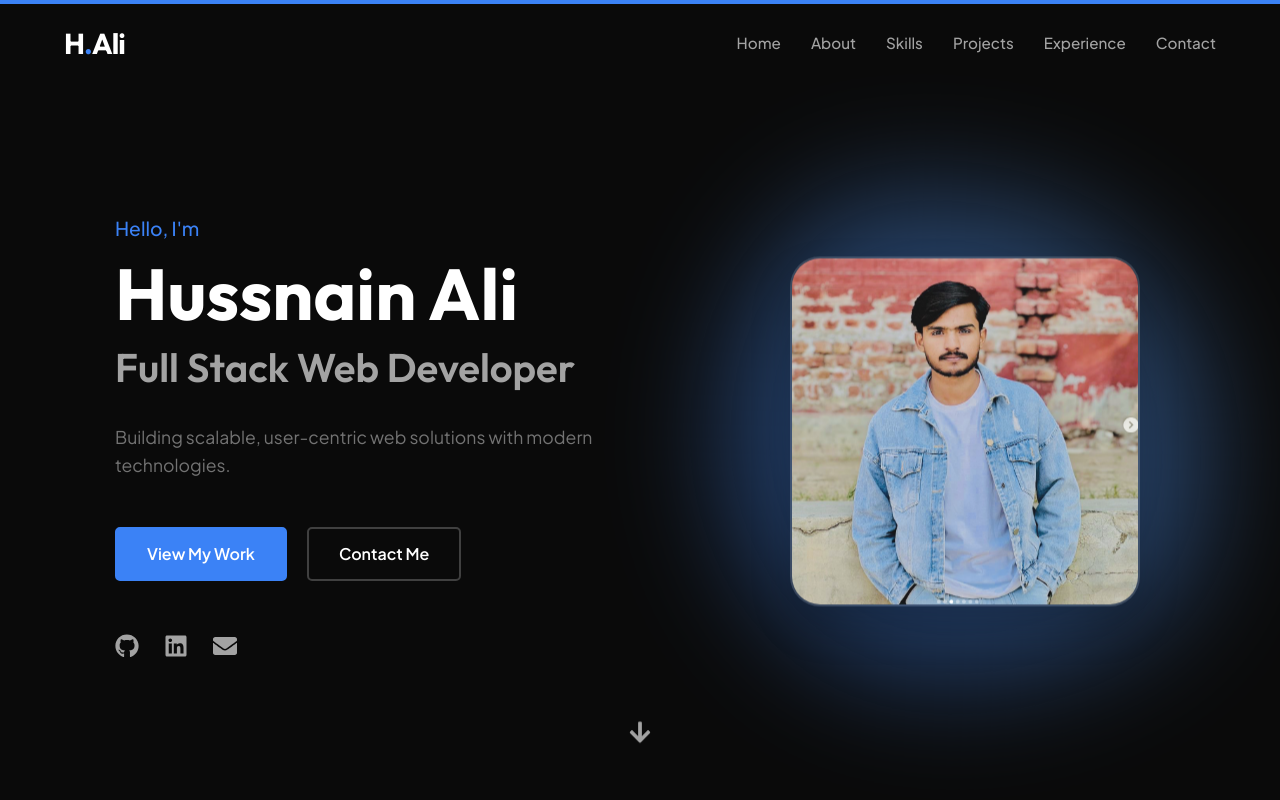
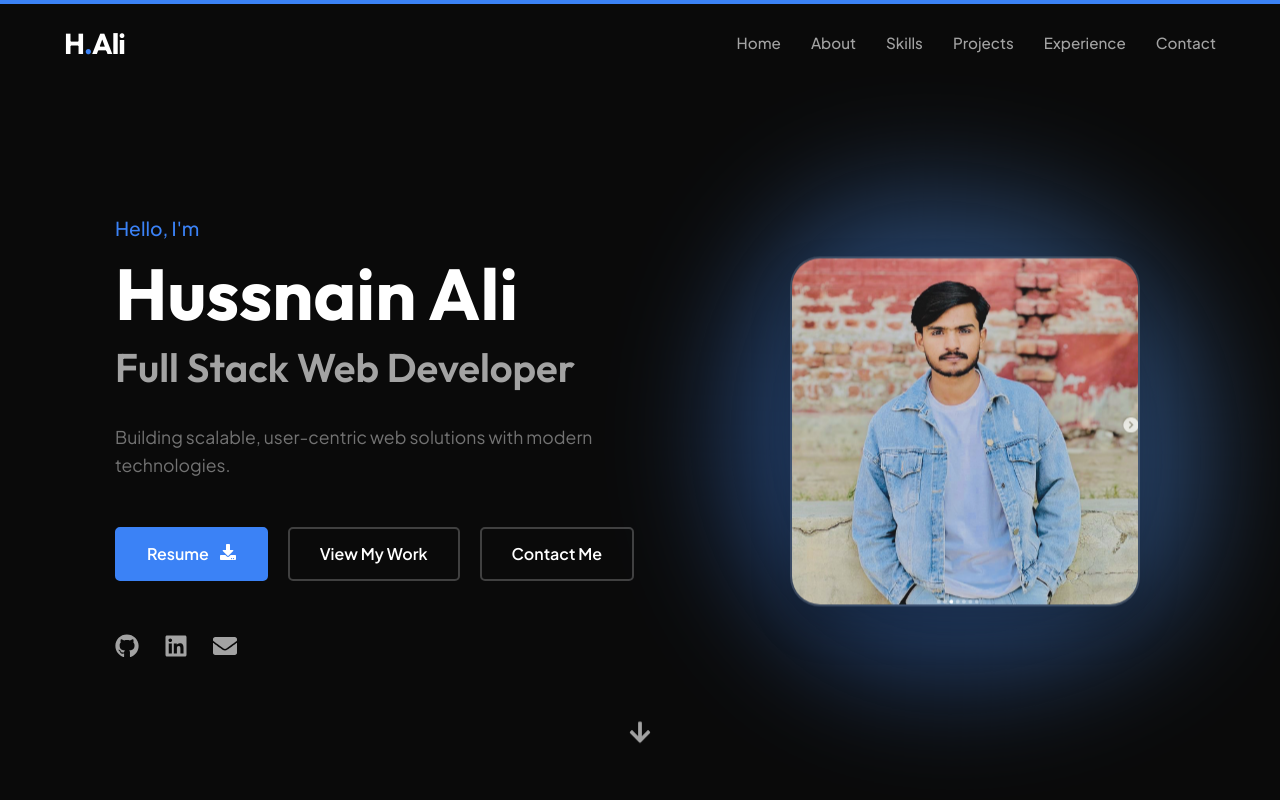
Before and after one commit to hussnain-stack14/Portfolio, a React (Vite) app: page / in a window 1280 px wide. Shown: the top 800 px of the page. Built offline with nearby package versions, Linux system fonts and the light colour scheme.

Commit message:
Add downloadable resume PDF and update download link in Hero section

```diff
--- a/src/components/Hero.jsx
+++ b/src/components/Hero.jsx
@@ -1,12 +1,12 @@
 import React from 'react';
 import { motion } from 'framer-motion';
-import { FaGithub, FaLinkedin, FaEnvelope, FaArrowDown } from 'react-icons/fa';
+import { FaGithub, FaLinkedin, FaEnvelope, FaArrowDown, FaDownload } from 'react-icons/fa';
 import { profileData } from '../data/profile';
 import profilePic from '../assets/profile-pic.png';
 import './Hero.css';
 
 const Hero = () => {
-    const { name, role, tagline, contact } = profileData;
+    const { name, role, tagline, contact, resume } = profileData;
 
     const containerVariants = {
         hidden: { opacity: 0 },
@@ -47,9 +47,13 @@ const Hero = () => {
                     </motion.p>
 
                     <motion.div variants={itemVariants} className="hero-actions">
-                        <a href="#projects" className="btn btn-primary">
+                        <a href="/Hussnain_Ali_Resume.pdf" download="Hussnain_Ali_Resume.pdf" className="btn btn-primary">
+                            Resume <FaDownload style={{ marginLeft: '8px' }} />
+                        </a>
+                        <a href="#projects" className="btn btn-outline">
                             View My Work
                         </a>
+
                         <a href="#contact" className="btn btn-outline">
                             Contact Me
                         </a>
--- a/src/data/profile.js
+++ b/src/data/profile.js
@@ -4,6 +4,7 @@ export const profileData = {
   subRole: "Software Engineer",
   tagline: "Building scalable, user-centric web solutions with modern technologies.",
   bio: "I am a passionate Full Stack Developer specializing in Web Development with the MERN stack. I enjoy building robust, scalable applications and solving complex problems through clean, efficient code.",
+  resume: "/Hussnain_Ali_Resume.pdf",
 
   about: {
     background: "With a strong foundation in computer science and years of hands-on experience, I have developed a deep understanding of full-cycle web development. From database design to frontend interactivity, I handle every aspect of the development process.",
```
Also changed, not shown: 1 other file (tests, documents, lock files or other folders).
